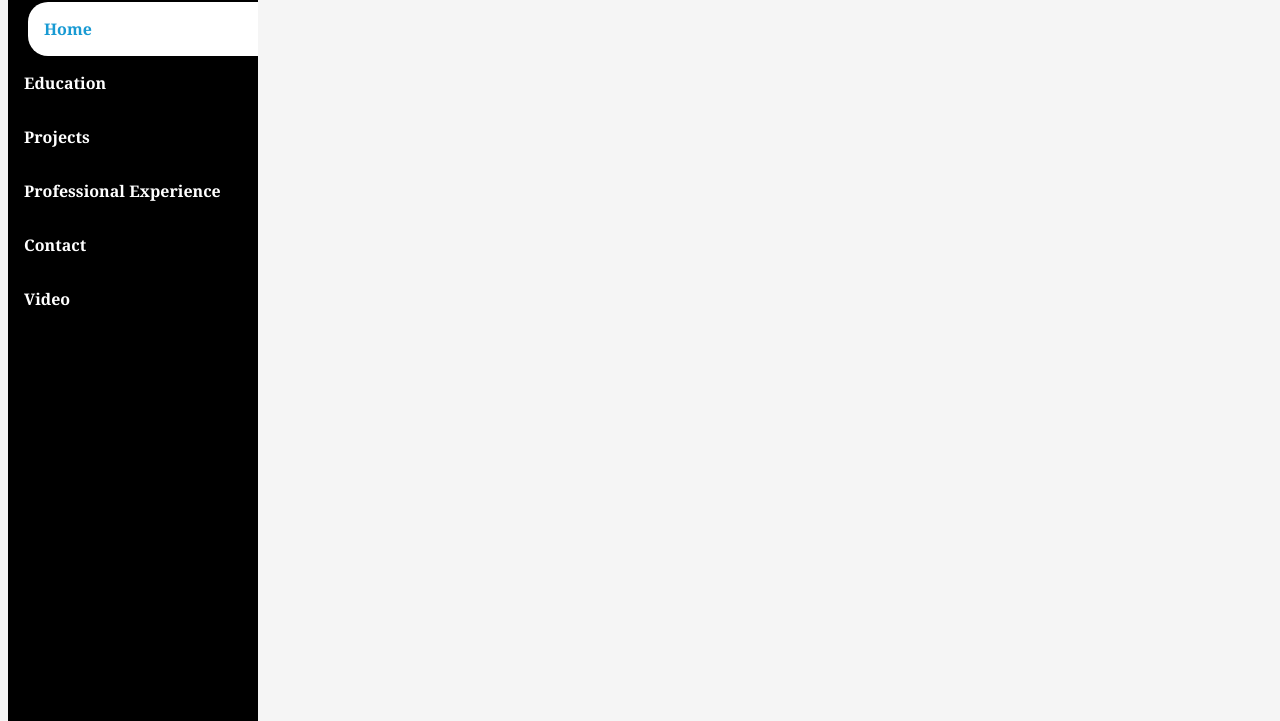
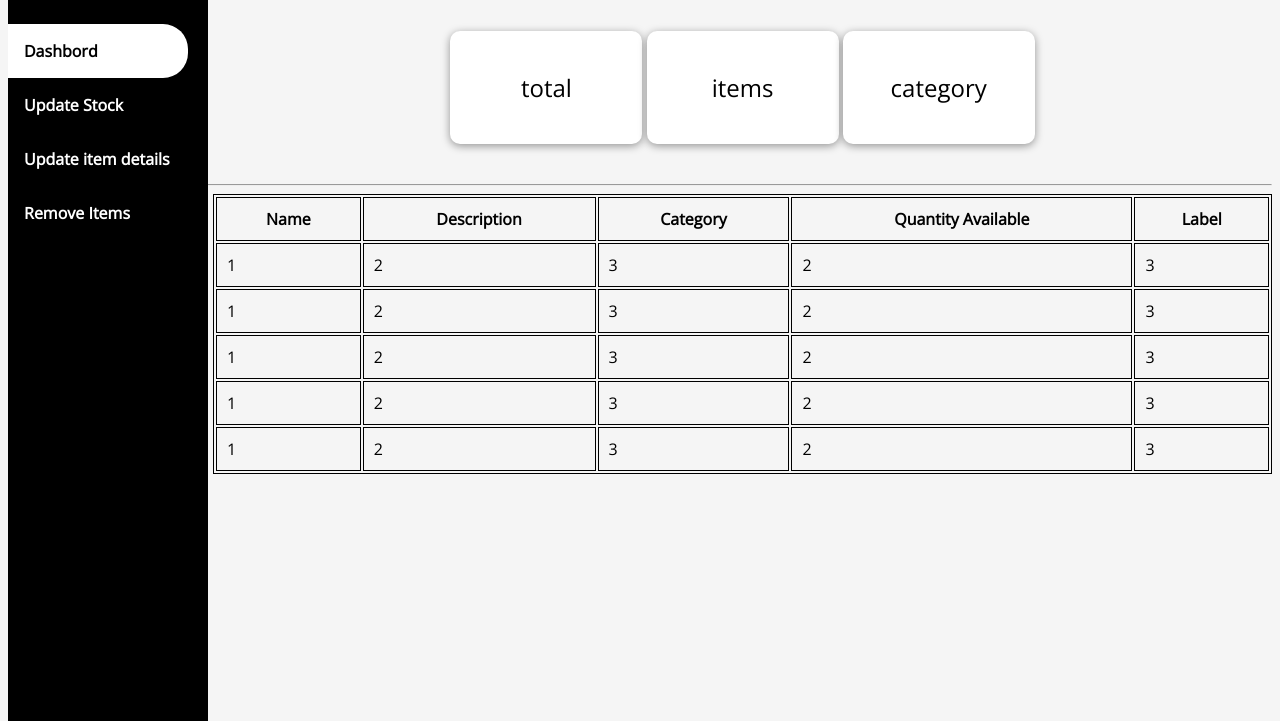
Before and after one commit to rebecca-agyei/Inventory-Management-System, a plain HTML site: page index.html in a window 1280 px wide. Shown: the part 79-800 px from the top of the page. Drawn offline with nearby package versions, Linux system fonts and the light colour scheme.

Commit message:
Commit of my inventory

```diff
--- a/index.html
+++ b/index.html
@@ -7,16 +7,89 @@
     <title>Inventory</title>
     <link rel="stylesheet" href="style.css">
     <link rel="stylesheet" href="https://cdnjs.cloudflare.com/ajax/libs/material-design-iconic-font/2.2.0/css/material-design-iconic-font.min.css">
+    <link rel="stylesheet" type="text/css" href="//fonts.googleapis.com/css?family=Open+Sans" />
 </head>
 <body>
+    <img src="" alt="">
     <div class="sidenav">
         <h2>RASA</h2>
-        <a class="home" href="index.html">Home</a>
-        <a href="/html/Education.html">Education</a>
-        <a href="/html/Projects.html">Projects</a>
-        <a href="/html/Professional.html">Professional Experience</a>
-        <a href="/html/Contact.html">Contact</a>
-        <a href="/html/Video.html">Video</a>
+        <a class="home" href="index.html">Dashbord</a>
+        <a href="#">Update Stock</a>
+        <a href="###">Update item details</a>
+        <a href="####">Remove Items</a>
+    </div>
+
+    <div class="topper">
+        <a href="https://web.facebook.com/rebecca.agyei.73/" target="_blank"><i class="zmdi zmdi-facebook-box zmdi-hc-3x"></i></a>
+        <a href="https://github.com/rebecca-agyei" target="_blank"><i class="zmdi zmdi-github-box zmdi-hc-3x"></i></a>
+        <a href="https://www.linkedin.com/in/rebecca-agyei/" target="_blank"><i class="zmdi zmdi-linkedin-box zmdi-hc-3x"></i></a>
+    </div>
+
+    <main>
+        <section id="entry-text" class="card">
+            <p>total</p>
+        </section>
+        <section id="entry-text1" class="card">
+            <p>items</p>
+            </section>
+        <section id="entry-text2" class="card">
+            <p>category</p>
+        </section>
+    </main>
+
+    <hr>
+
+    <div class="container">
+        <table>
+            <tbody>
+                <tr>
+                    <th>Name</th>
+                    <th>Description</th>
+                    <th>Category</th>
+                    <th>Quantity Available</th>
+                    <th>Label</th>
+                </tr>
+                <tr>
+                    <td>1</td>
+                    <td>2</td>
+                    <td>3</td>
+                    <td>2</td>
+                    <td>3</td>
+
+                </tr>
+                <tr>
+                    <td>1</td>
+                    <td>2</td>
+                    <td>3</td>
+                    <td>2</td>
+                    <td>3</td>
+                </tr>
+                <tr>
+                    <td>1</td>
+                    <td>2</td>
+                    <td>3</td>
+                    <td>2</td>
+                    <td>3</td>
+                </tr>
+                <tr>
+                    <td>1</td>
+                    <td>2</td>
+                    <td>3</td>
+                    <td>2</td>
+                    <td>3</td>
+                </tr>
+                <tr>
+                    <td>1</td>
+                    <td>2</td>
+                    <td>3</td>
+                    <td>2</td>
+                    <td>3</td>
+                </tr>
+
+            </tbody>
+        </table>
+
+
     </div>
 
 </body>
--- a/style.css
+++ b/style.css
@@ -1,17 +1,15 @@
 body{
-    font-family: Georgia, 'Times New Roman', Times, serif;
-    background-color: whitesmoke;
+    font-family: "Open Sans", -apple-system, BlinkMacSystemFont, "Segoe UI", Roboto, Oxygen, Ubuntu, Cantarell, "Helvetica Neue", sans-serif !important;;    background-color: whitesmoke;
 }
 
 .sidenav {
     margin-left: 0;
     padding: 0;
-    width: 250px;
+    width: 200px;
     background-color: black;
     position: fixed;
     height: 100%;
     overflow: hidden;
-    /* text-align: center; */
     font-weight: bold;
     overflow: hidden;
   }
@@ -25,16 +23,16 @@ body{
 
   .sidenav a.home {
     background-color: #fff;
-    color: #189ad3;
-    margin-left: 20px;
-    border-radius: 20px 0 0 20px;
+    color: black;
+    margin-right: 20px;
+    border-radius: 0 25px 25px 0;
   }
 
   .sidenav a:hover:not(.home) {
     background-color: #fff;
-    color: #189ad3;
-    margin-left: 20px;
-    border-radius: 20px 0 0 20px;
+    color: black;
+    margin-right: 20px;
+    border-radius: 0 25px 25px 0;
   }
 
   @media screen and (max-width: 700px) {
@@ -56,6 +54,70 @@ body{
 
   .sidenav h2{
       color: #fff;
-      font-family: Georgia, 'Times New Roman', Times, serif;
       text-align: center;
   }
+
+  .topper {
+    width: 80%;
+    margin-left: 200px;
+    height: 3rem;
+    padding: 0 2.5rem;
+    overflow: hidden;
+    text-align: center;
+  }
+
+  .topper i {
+    float: right;
+    color: black;
+    padding: 14px ;
+    text-decoration: none;
+    font-size: 40px;
+  }
+
+  .card {
+    background: white;
+    border-radius: 10px;
+    position: relative;
+    left: 35%;
+    display: inline-block;
+    box-shadow: 0 2px 8px rgba(0, 0, 0, 0.4);
+    margin: 2rem auto;
+    text-align: center;
+
+  }
+
+  #entry-text {
+    width: 10rem;
+    padding: 1rem;
+  }
+
+  #entry-text1 {
+    width: 10rem;
+    padding: 1rem;
+  }
+
+  #entry-text2 {
+    width: 10rem;
+    padding: 1rem;
+  }
+
+  .card p {
+    font-size: 1.5rem;
+    text-align: center;
+  }
+
+  .container{
+    margin-left: 205px;
+  }
+
+  table{
+    width: 100%;
+  }
+
+  table, th, td {
+    border: 1px solid black;
+  }
+
+  th, td{
+    padding: 10px;
+  }
```
Also changed, not shown: stockupdate.html (added, +14 -0 lines), script.js (added).
